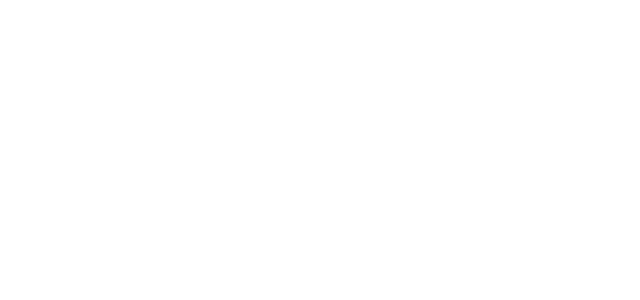
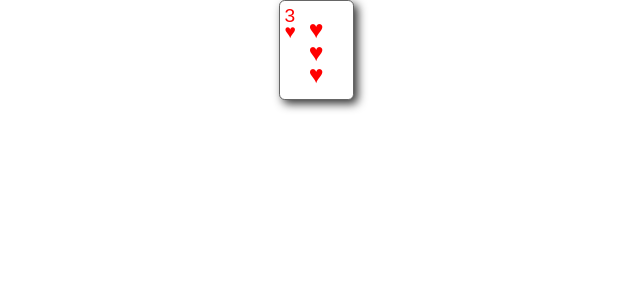
Before and after one commit to Libron/hw-54, a React (Create React App) app: page / in a window 1280 px wide. Shown: the top 300 px of the page, without its empty margins (319-959 px from the left). Built offline with nearby package versions, Linux system fonts and the light colour scheme.

Commit message:
Addes state to App.js

```diff
--- a/src/App.js
+++ b/src/App.js
@@ -1,11 +1,21 @@
 import React, { Component } from 'react';
 import './App.css';
+import Card from "./components/Card/Card";
 
 class App extends Component {
+  state = {
+      cardList: [
+          {suit: 'h', rank: '3'},
+          {suit: 's', rank: 'j'},
+          {suit: 'd', rank: 'k'},
+          {suit: 'c', rank: 'a'}
+      ]
+  };
+
   render() {
     return (
       <div className="App">
-
+          <Card suit="h" rank="3" />
       </div>
     );
   }
--- a/src/components/Card/Card.js
+++ b/src/components/Card/Card.js
@@ -0,0 +1,20 @@
+import React from 'react';
+import './Card.css';
+
+const suitInfo = {
+    h: '♥hearts',
+    d: '♦diams',
+    s: '♠spades',
+    c: '♣clubs'
+};
+
+const Card = props => {
+    return (
+        <div className={"Card Card-rank-" + props.rank + " Card-" + suitInfo[props.suit].slice(1)}>
+            <span className="Card-rank">{props.rank.toUpperCase()}</span>
+            <span className="Card-suit">{suitInfo[props.suit].slice(0,1)}</span>
+        </div>
+    );
+};
+
+export default Card;
```
